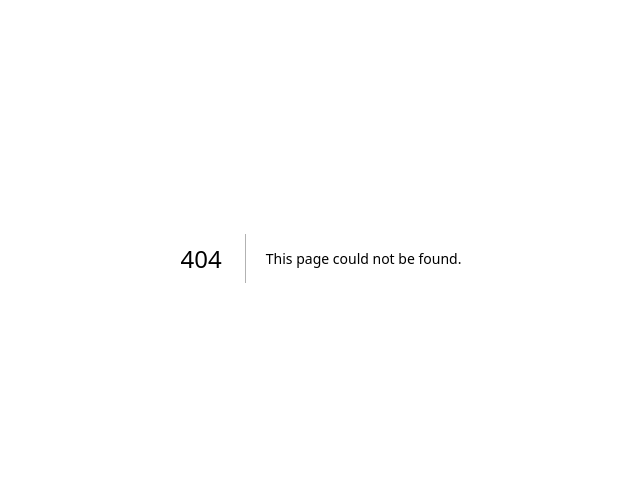
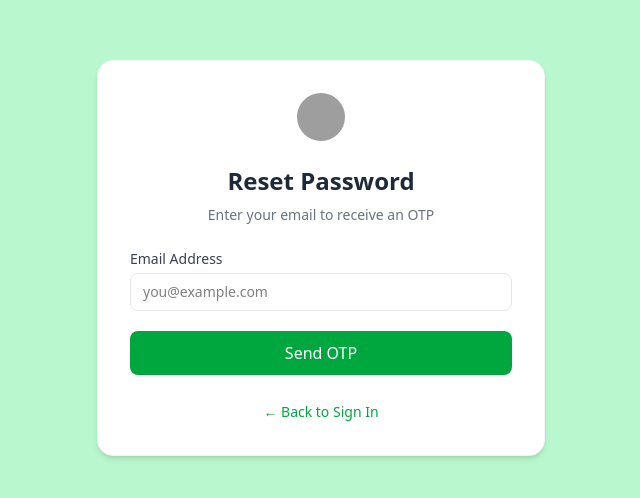
Before and after one commit to maharjanaryan/MobilityHub, a Next.js app: page /forgot-password in a window 1280 px wide. Before the commit this address had no page. Shown: the part 142-640 px from the top of the page, without its empty margins (319-959 px from the left). Built offline with nearby package versions, Linux system fonts and the light colour scheme; grey boxes are pictures that could not be loaded.

Commit message:
Forgot-Password

```diff
--- /dev/null
+++ b/src/app/forgot-password/page.tsx
@@ -0,0 +1,299 @@
+
+'use client';
+
+import { useState } from 'react';
+import Link from 'next/link';
+import { useRouter } from 'next/navigation';
+
+export default function ForgotPasswordPage() {
+  const router = useRouter();
+  const [email, setEmail] = useState('');
+  const [otp, setOtp] = useState('');
+  const [newPassword, setNewPassword] = useState('');
+  const [confirmPassword, setConfirmPassword] = useState('');
+  const [step, setStep] = useState(1); // 1: Email, 2: OTP, 3: Reset Password
+  const [loading, setLoading] = useState(false);
+  const [error, setError] = useState('');
+  const [success, setSuccess] = useState('');
+  const [resendTimer, setResendTimer] = useState(0);
+
+  const handleSendOtp = async (e: React.FormEvent) => {
+    e.preventDefault();
+    setLoading(true);
+    setError('');
+    setSuccess('');
+
+    try {
+      const response = await fetch('http://localhost:8080/api/auth/forgot-password', {
+        method: 'POST',
+        headers: { 'Content-Type': 'application/json' },
+        body: JSON.stringify({ email }),
+      });
+
+      const data = await response.json();
+
+      if (data.success) {
+        setSuccess(data.message);
+        setStep(2);
+        startResendTimer();
+      } else {
+        setError(data.message);
+      }
+    } catch (err) {
+      setError('Failed to send OTP. Please try again.');
+    } finally {
+      setLoading(false);
+    }
+  };
+
+  const handleVerifyOtp = async (e: React.FormEvent) => {
+    e.preventDefault();
+    setLoading(true);
+    setError('');
+    setSuccess('');
+
+    try {
+      const response = await fetch('http://localhost:8080/api/auth/verify-otp', {
+        method: 'POST',
+        headers: { 'Content-Type': 'application/json' },
+        body: JSON.stringify({ email, otp }),
+      });
+
+      const data = await response.json();
+
+      if (data.success) {
+        setSuccess(data.message);
+        setStep(3);
+      } else {
+        setError(data.message);
+      }
+    } catch (err) {
+      setError('Failed to verify OTP. Please try again.');
+    } finally {
+      setLoading(false);
+    }
+  };
+
+  const handleResetPassword = async (e: React.FormEvent) => {
+    e.preventDefault();
+
+    if (newPassword !== confirmPassword) {
+      setError('Passwords do not match');
+      return;
+    }
+
+    if (newPassword.length < 6) {
+      setError('Password must be at least 6 characters');
+      return;
+    }
+
+    setLoading(true);
+    setError('');
+    setSuccess('');
+
+    try {
+      const response = await fetch('http://localhost:8080/api/auth/reset-password', {
+        method: 'POST',
+        headers: { 'Content-Type': 'application/json' },
+        body: JSON.stringify({ email, otp, newPassword, confirmPassword }),
+      });
+
+      const data = await response.json();
+
+      if (data.success) {
+        setSuccess(data.message);
+        setTimeout(() => {
+          router.push('/signin');
+        }, 3000);
+      } else {
+        setError(data.message);
+      }
+    } catch (err) {
+      setError('Failed to reset password. Please try again.');
+    } finally {
+      setLoading(false);
+    }
+  };
+
+  const handleResendOtp = async () => {
+    if (resendTimer > 0) return;
+
+    setLoading(true);
+    setError('');
+
+    try {
+      const response = await fetch('http://localhost:8080/api/auth/forgot-password', {
+        method: 'POST',
+        headers: { 'Content-Type': 'application/json' },
+        body: JSON.stringify({ email }),
+      });
+
+      const data = await response.json();
+
+      if (data.success) {
+        setSuccess('New OTP sent to your email');
+        startResendTimer();
+      } else {
+        setError(data.message);
+      }
+    } catch (err) {
+      setError('Failed to resend OTP');
+    } finally {
+      setLoading(false);
+    }
+  };
+
+  const startResendTimer = () => {
+    setResendTimer(60);
+    const timer = setInterval(() => {
+      setResendTimer((prev) => {
+        if (prev <= 1) {
+          clearInterval(timer);
+          return 0;
+        }
+        return prev - 1;
+      });
+    }, 1000);
+  };
+
+  return (
+    <main className="min-h-screen bg-green-200 flex items-center justify-center px-4">
+      <div className="w-full max-w-md">
+        <div className="bg-white rounded-2xl shadow-md border border-gray-100 p-8">
+          <div className="flex justify-center mb-6">
+            <img src="/logo.png" alt="Logo" className="rounded-full w-12 h-12 object-cover" />
+          </div>
+
+          <h1 className="text-2xl font-bold text-center text-gray-800 mb-2">Reset Password</h1>
+          <p className="text-sm text-center text-gray-500 mb-6">
+            {step === 1 && "Enter your email to receive an OTP"}
+            {step === 2 && "Enter the OTP sent to your email"}
+            {step === 3 && "Enter your new password"}
+          </p>
+
+          {error && (
+            <div className="mb-4 p-3 bg-red-50 border border-red-200 text-red-600 text-sm rounded-lg">
+              {error}
+            </div>
+          )}
+
+          {success && (
+            <div className="mb-4 p-3 bg-green-50 border border-green-200 text-green-600 text-sm rounded-lg">
+              {success}
+            </div>
+          )}
+
+          {/* Step 1: Email Input */}
+          {step === 1 && (
+            <form onSubmit={handleSendOtp} className="space-y-5">
+              <div>
+                <label className="block text-sm font-medium text-gray-700 mb-1">Email Address</label>
+                <input
+                  type="email"
+                  required
+                  value={email}
+                  onChange={(e) => setEmail(e.target.value)}
+                  placeholder="you@example.com"
+                  className="w-full border border-gray-200 rounded-lg px-3 py-2 text-sm focus:outline-none focus:ring-2 focus:ring-green-500"
+                />
+              </div>
+              <button
+                type="submit"
+                disabled={loading}
+                className="w-full bg-green-600 hover:bg-green-700 text-white font-medium py-2.5 rounded-lg transition disabled:opacity-50"
+              >
+                {loading ? 'Sending...' : 'Send OTP'}
+              </button>
+            </form>
+          )}
+
+          {/* Step 2: OTP Verification */}
+          {step === 2 && (
+            <form onSubmit={handleVerifyOtp} className="space-y-5">
+              <div>
+                <label className="block text-sm font-medium text-gray-700 mb-1">Email</label>
+                <input
+                  type="email"
+                  value={email}
+                  disabled
+                  className="w-full border border-gray-200 rounded-lg px-3 py-2 text-sm bg-gray-50"
+                />
+              </div>
+              <div>
+                <label className="block text-sm font-medium text-gray-700 mb-1">OTP Code</label>
+                <input
+                  type="text"
+                  required
+                  value={otp}
+                  onChange={(e) => setOtp(e.target.value)}
+                  placeholder="Enter 6-digit OTP"
+                  maxLength={6}
+                  className="w-full border border-gray-200 rounded-lg px-3 py-2 text-sm focus:outline-none focus:ring-2 focus:ring-green-500 text-center text-2xl tracking-widest"
+                />
+              </div>
+              <button
+                type="submit"
+                disabled={loading}
+                className="w-full bg-green-600 hover:bg-green-700 text-white font-medium py-2.5 rounded-lg transition disabled:opacity-50"
+              >
+                {loading ? 'Verifying...' : 'Verify OTP'}
+              </button>
+              <div className="text-center">
+                <button
+                  type="button"
+                  onClick={handleResendOtp}
+                  disabled={resendTimer > 0}
+                  className="text-sm text-green-600 hover:underline disabled:text-gray-400 disabled:no-underline"
+                >
+                  {resendTimer > 0 ? `Resend OTP in ${resendTimer}s` : 'Resend OTP'}
+                </button>
+              </div>
+            </form>
+          )}
+
+          {/* Step 3: Reset Password */}
+          {step === 3 && (
+            <form onSubmit={handleResetPassword} className="space-y-5">
+              <div>
+                <label className="block text-sm font-medium text-gray-700 mb-1">New Password</label>
+                <input
+                  type="password"
+                  required
+                  value={newPassword}
+                  onChange={(e) => setNewPassword(e.target.value)}
+                  placeholder="••••••••"
+                  className="w-full border border-gray-200 rounded-lg px-3 py-2 text-sm focus:outline-none focus:ring-2 focus:ring-green-500"
+                />
+                <p className="text-xs text-gray-500 mt-1">Minimum 6 characters</p>
+              </div>
+              <div>
+                <label className="block text-sm font-medium text-gray-700 mb-1">Confirm New Password</label>
+                <input
+                  type="password"
+                  required
+                  value={confirmPassword}
+                  onChange={(e) => setConfirmPassword(e.target.value)}
+                  placeholder="••••••••"
+                  className="w-full border border-gray-200 rounded-lg px-3 py-2 text-sm focus:outline-none focus:ring-2 focus:ring-green-500"
+                />
+              </div>
+              <button
+                type="submit"
+                disabled={loading}
+                className="w-full bg-green-600 hover:bg-green-700 text-white font-medium py-2.5 rounded-lg transition disabled:opacity-50"
+              >
+                {loading ? 'Resetting...' : 'Reset Password'}
+              </button>
+            </form>
+          )}
+
+          <div className="text-center mt-6">
+            <Link href="/signin" className="text-sm text-green-600 hover:underline">
+              ← Back to Sign In
+            </Link>
+          </div>
+        </div>
+      </div>
+    </main>
+  );
+}
```
